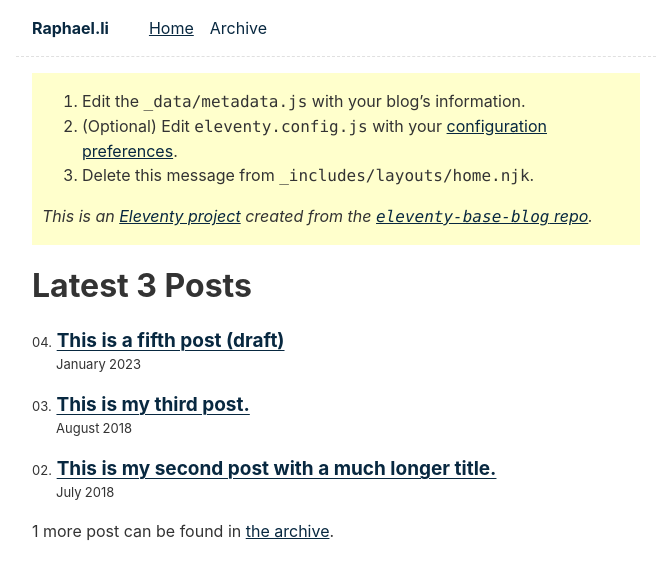
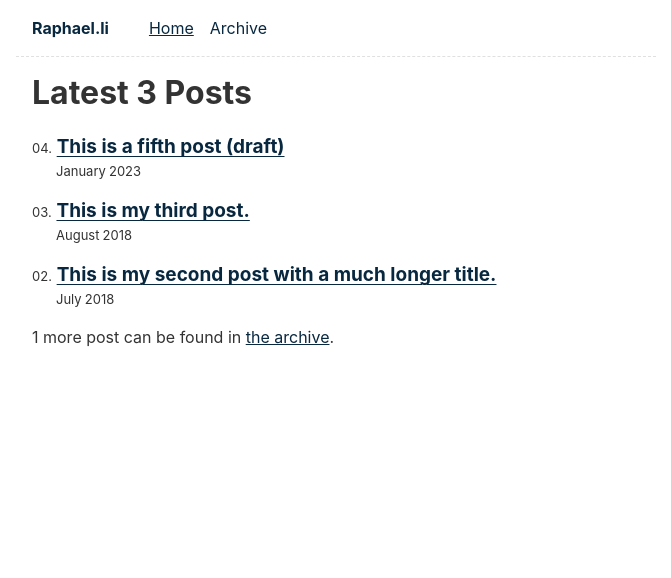
Before and after one commit to raphiz/raphael.li, an Eleventy site: page content/index.njk in a window 1280 px wide. Shown: the whole page, without its empty margins (304-975 px from the left). Built offline with nearby package versions, Linux system fonts and the light colour scheme; Eleventy itself is replaced by a stand-in of ours; files that its build step writes are made by us from their sources.

Commit message:
Remove message box

```diff
--- a/_includes/layouts/home.njk
+++ b/_includes/layouts/home.njk
@@ -1,16 +1,4 @@
 ---
 layout: layouts/base.njk
 ---
-<!-- Delete this message, it will also remove the component CSS from the bundle -->
-{%- css %}{% include "public/css/message-box.css" %}{% endcss %}
-<div class="message-box">
-	<ol>
-		<li>Edit the <code>_data/metadata.js</code> with your blog’s information.</li>
-		<li>(Optional) Edit <code>eleventy.config.js</code> with your <a href="https://www.11ty.dev/docs/config/">configuration preferences</a>.</li>
-		<li>Delete this message from <code>_includes/layouts/home.njk</code>.</li>
-	</ol>
-	<p><em>This is an <a href="https://www.11ty.dev/">Eleventy project</a> created from the <a href="https://github.com/11ty/eleventy-base-blog"><code>eleventy-base-blog</code> repo</a>.</em></p>
-</div>
-<!-- Stop deleting -->
-
 {{ content | safe }}
--- a/public/css/message-box.css
+++ /dev/null
@@ -1,18 +0,0 @@
-/* Message Box */
-.message-box {
-	--color-message-box: #ffc;
-
-	display: block;
-	background-color: var(--color-message-box);
-	color: var(--color-gray-90);
-	padding: 1em 0.625em; /* 16px 10px /16 */
-}
-.message-box ol {
-	margin-top: 0;
-}
-
-@media (prefers-color-scheme: dark) {
-	.message-box {
-		--color-message-box: #082840;
-	}
-}
```
